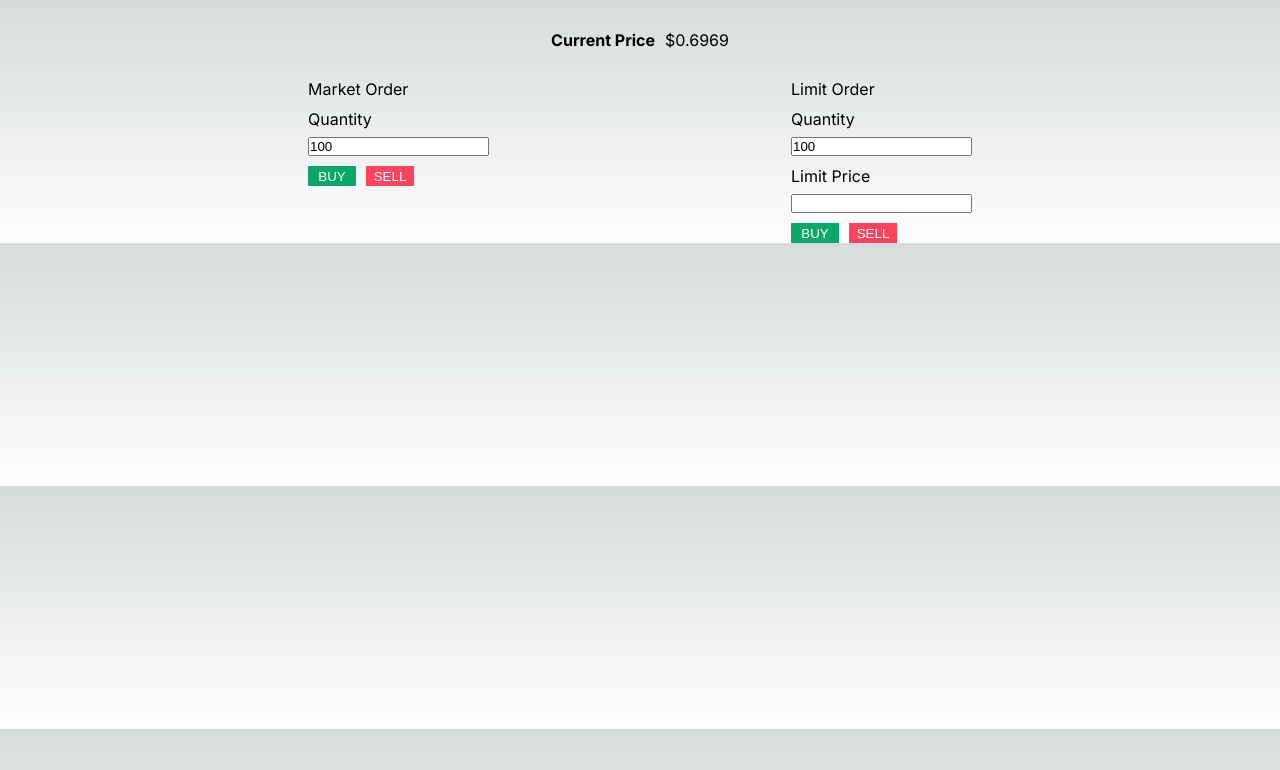
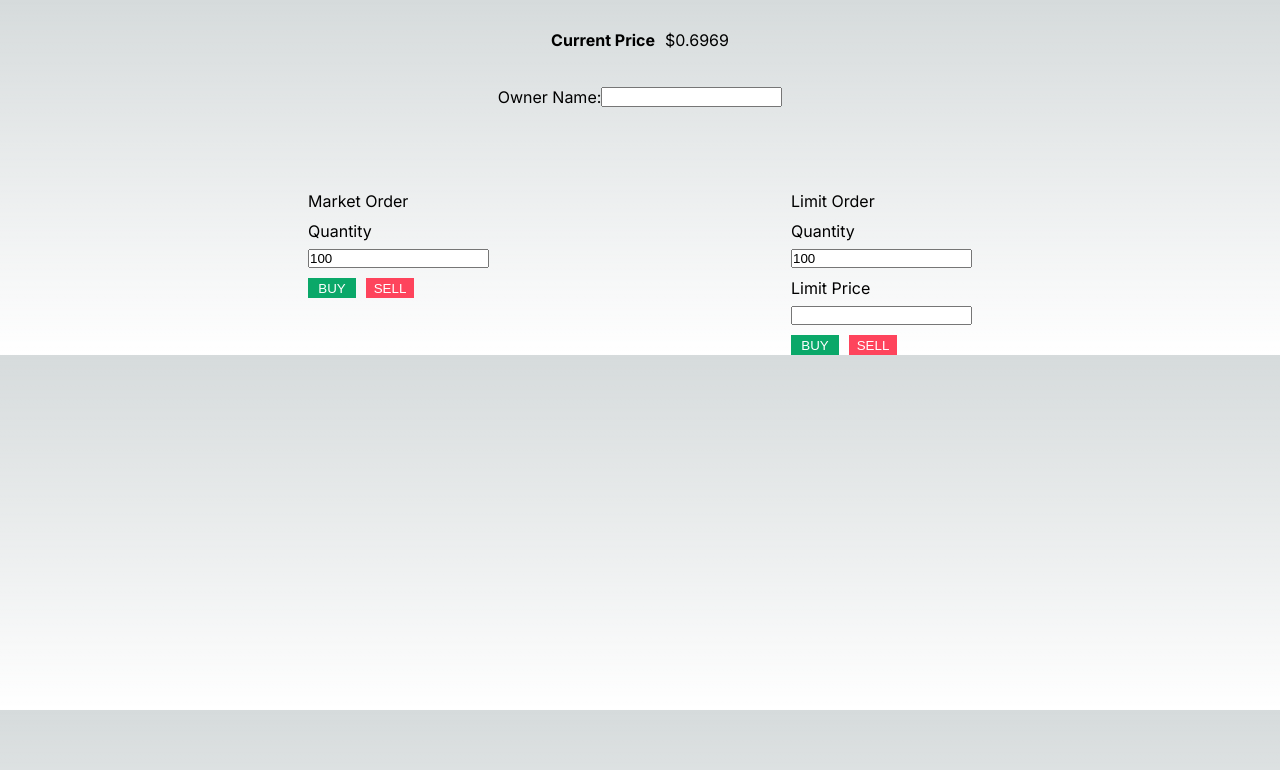
Before and after one commit to AbinBVinod/OrderBook, a Next.js app: page / in a window 1280 px wide. Shown: the top 770 px of the page. Built offline with nearby package versions, Linux system fonts and the light colour scheme.

Commit message:
final chnags

```diff
--- a/components/orderbookfile/orderbook.css
+++ b/components/orderbookfile/orderbook.css
@@ -74,3 +74,10 @@
     flex-direction: column;
     gap: 8px;
   }
+
+  .owner-input {
+    display: flex;
+    justify-content: center;
+    margin-top: 37px;
+    margin-bottom: 55px;
+  }
--- a/components/orderbookfile/orderbook.js
+++ b/components/orderbookfile/orderbook.js
@@ -3,28 +3,34 @@ import React, { useState } from 'react';
 import OrderBookData from '../orderbook-data/orderbookdata';
 import "./orderbook.css";
 
-
 const OrderBook = () => {
   const [marketQuantity, setMarketQuantity] = useState(100);
   const [limitQuantity, setLimitQuantity] = useState(100);
   const [limitPrice, setLimitPrice] = useState('');
+  const [ownerName, setOwnerName] = useState('');
   const [buyOrders, setBuyOrders] = useState([]);
   const [sellOrders, setSellOrders] = useState([]);
 
   const handleMarketBuy = () => {
-    const newBuyOrder = { id: Math.random(), content: `Q${marketQuantity} (Market)` };
+    const newBuyOrder = {
+      id: Math.random(),
+      content: `Owner: ${ownerName}, Q${marketQuantity} (Market)`,
+    };
     setBuyOrders(prevOrders => [...prevOrders, newBuyOrder]);
   };
 
   const handleMarketSell = () => {
-    const newSellOrder = { id: Math.random(), content: `Q${marketQuantity} (Market)` };
+    const newSellOrder = {
+      id: Math.random(),
+      content: `Owner: ${ownerName}, Q${marketQuantity} (Market)`,
+    };
     setSellOrders(prevOrders => [...prevOrders, newSellOrder]);
   };
 
   const handleLimitBuy = () => {
     const newBuyOrder = {
       id: Math.random(),
-      content: `Q${limitQuantity} at $${limitPrice} (Limit)`
+      content: `Owner: ${ownerName}, Q${limitQuantity} at $${limitPrice} (Limit)`,
     };
     setBuyOrders(prevOrders => [...prevOrders, newBuyOrder]);
   };
@@ -32,7 +38,7 @@ const OrderBook = () => {
   const handleLimitSell = () => {
     const newSellOrder = {
       id: Math.random(),
-      content: `Q${limitQuantity} at $${limitPrice} (Limit)`
+      content: `Owner: ${ownerName}, Q${limitQuantity} at $${limitPrice} (Limit)`,
     };
     setSellOrders(prevOrders => [...prevOrders, newSellOrder]);
   };
@@ -49,6 +55,10 @@ const OrderBook = () => {
     setLimitPrice(event.target.value);
   };
 
+  const handleOwnerNameChange = (event) => {
+    setOwnerName(event.target.value);
+  };
+
   return (
     <>
       <div className="order-maker">
@@ -60,6 +70,14 @@ const OrderBook = () => {
             <div>
               <span> $0.6969</span>
             </div>
+          </div>
+          <div className="owner-input">
+            Owner Name:
+            <input
+              type="text"
+              value={ownerName}
+              onChange={handleOwnerNameChange}
+            />
           </div>
           <div className="market-limit-data">
             <div className="market-order">
```
